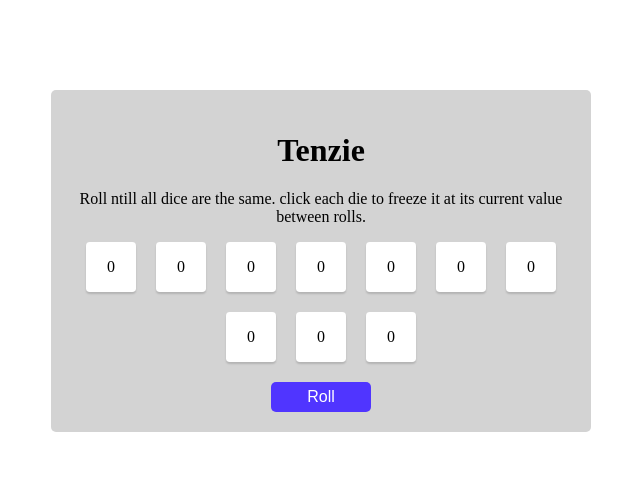
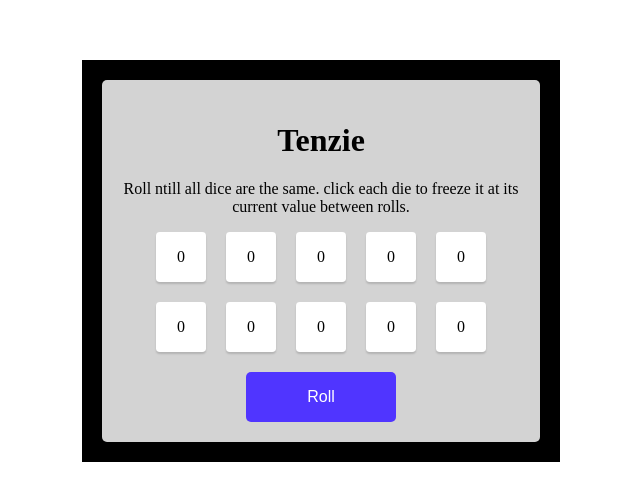
Before and after one commit to Amit-5111998/gamedemo, a React (Vite) app: page / in a window 1280 px wide. Shown: the part 139-640 px from the top of the page, without its empty margins (319-959 px from the left). Built offline with nearby package versions, Linux system fonts and the light colour scheme.

Commit message:
Code refactoring and styling
Code refactoring and styling

Co-Authored-By: Amit R Agrawal <46569856+Amit-5111998@users.noreply.github.com>

```diff
--- a/src/App.jsx
+++ b/src/App.jsx
@@ -2,9 +2,9 @@ import "./App.scss";
 import Home from "./Components/Tenzies";
 function App() {
   return (
-    <>
+    <div className="mainApp">
       <Home/>
-    </>
+    </div>
   );
 }
 
--- a/src/App.scss
+++ b/src/App.scss
@@ -1,3 +1,6 @@
-.helloReact{
-  color: red;
+.mainApp{
+  display: flex;
+  justify-content: center;
+  align-items: center;
+  height: 100vh;
 }
--- a/src/Components/Tenzies/style.scss
+++ b/src/Components/Tenzies/style.scss
@@ -1,12 +1,13 @@
 .game__board {
-  // background-color: black;
+  background-color: black;
   display: flex;
   justify-content: center;
   align-items: center;
-  height: 100vh;
+  padding: 20px;
+//   height: 100vh;
   .card {
     background-color: lightgrey;
-    width: 500px;
+    width: 398px;
     border-radius: 5px;
     padding: 20px;
     h1 {
@@ -21,12 +22,13 @@
       margin-top: 20px;
       button {
         background: #5035ff;
-        min-width: 100px;
-        min-height: 30px;
+        min-width: 150px;
+        min-height: 50px;
         color: white;
         border: none;
         font-size: 16px;
         border-radius: 5px;
+        cursor: pointer;
       }
     }
   }
```
